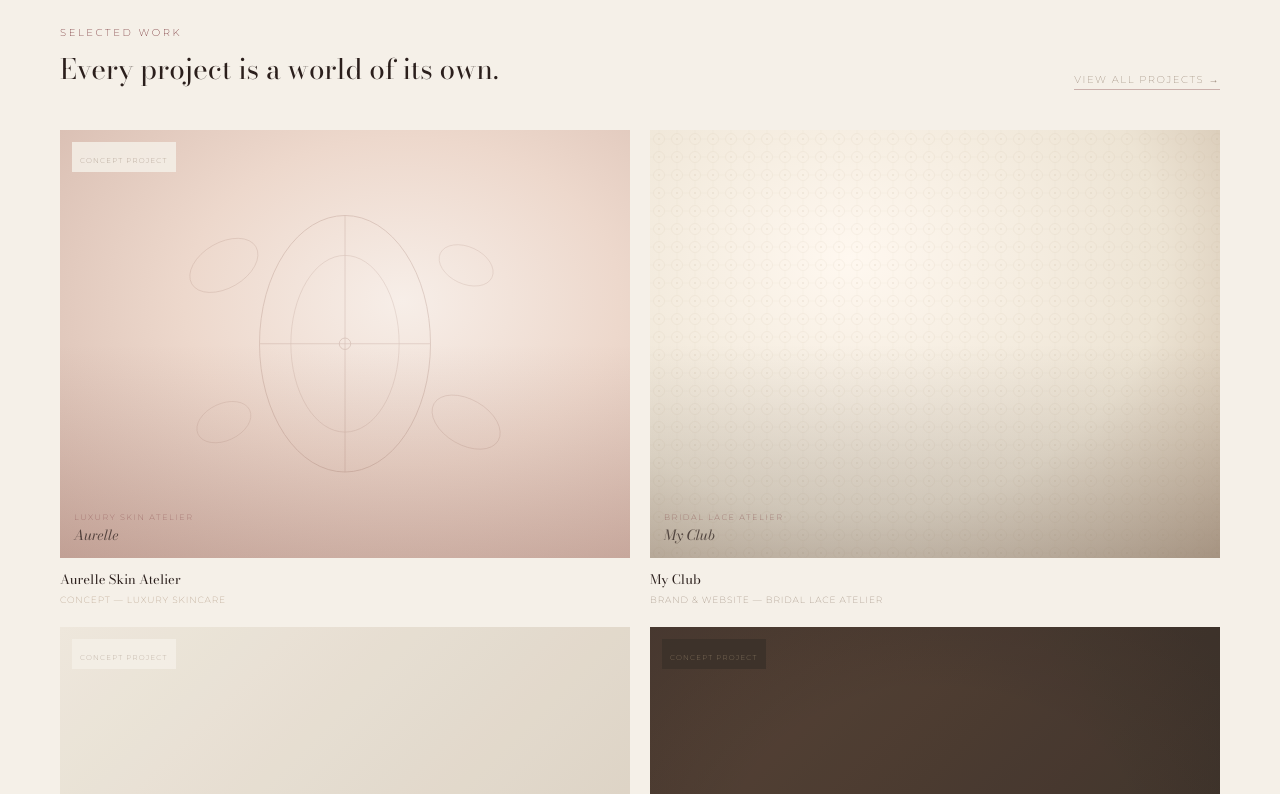
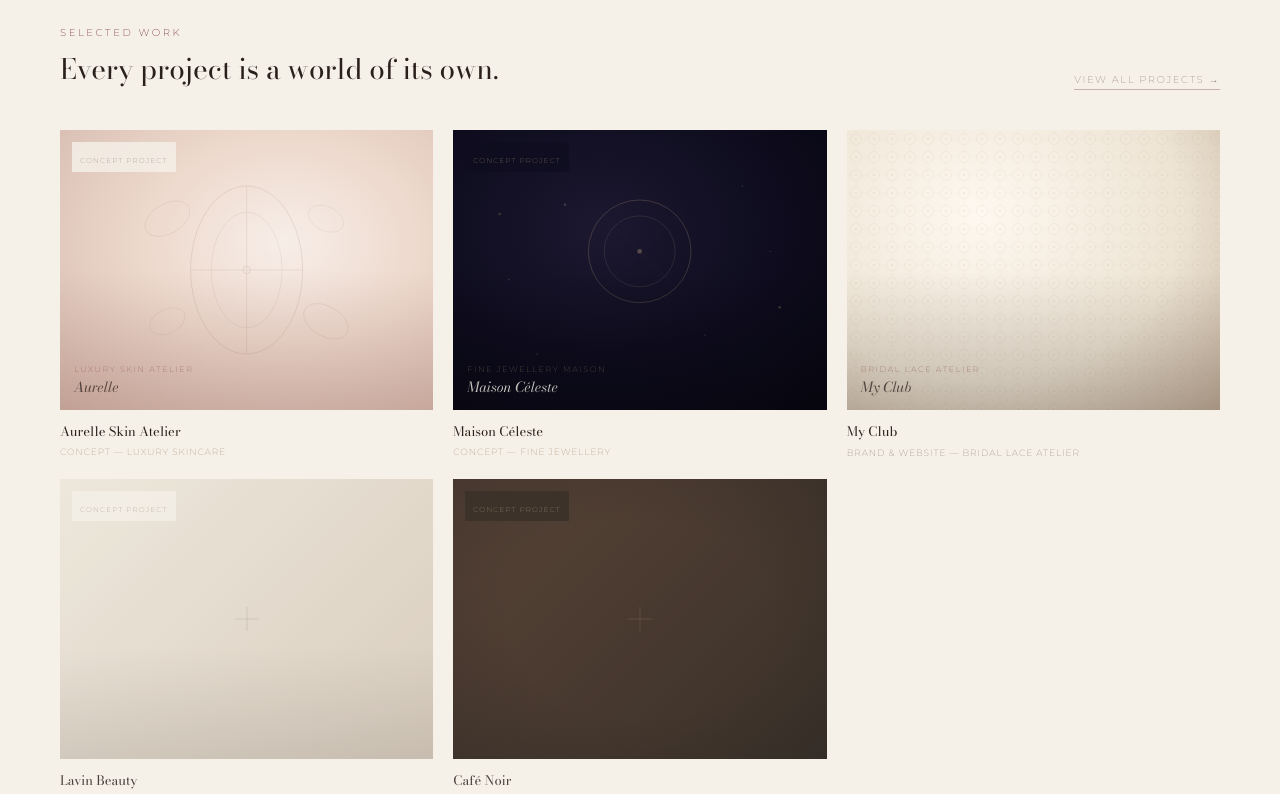
Before and after one commit to zeynepslaa/ZesiraStudio, a Next.js app: page / in a window 1280 px wide. Shown: the part 1340-2134 px from the top of the page. Built offline with nearby package versions, Linux system fonts and the light colour scheme.

Commit message:
Portfolio: Maison Celeste eklendi, 3-col grid

```diff
--- a/app/page.tsx
+++ b/app/page.tsx
@@ -269,7 +269,7 @@ export default function Home() {
           </div>
           <a href="#contact" style={{ fontFamily: "Montserrat, sans-serif", fontSize: "10px", letterSpacing: "0.16em", textTransform: "uppercase", color: "#9A8878", borderBottom: "0.5px solid rgba(107,30,36,0.3)", paddingBottom: "2px", textDecoration: "none" }}>View All Projects →</a>
         </div>
-        <div style={{ display: "grid", gridTemplateColumns: "repeat(2, 1fr)", gap: "20px" }}>
+        <div style={{ display: "grid", gridTemplateColumns: "repeat(3, 1fr)", gap: "20px" }}>
 
           {/* AURELLE — Concept, live external */}
           <a href="https://aurelle-nine.vercel.app" target="_blank" rel="noreferrer" className="work-card" style={{ cursor: "pointer", textDecoration: "none", color: "inherit", display: "block" }}>
@@ -298,6 +298,41 @@ export default function Home() {
             </div>
             <div style={{ fontSize: "13px", color: "#2B1F1C", marginBottom: "4px" }}>Aurelle Skin Atelier</div>
             <div style={{ fontFamily: "Montserrat, sans-serif", fontSize: "9px", letterSpacing: "0.1em", textTransform: "uppercase", color: "#B09880" }}>Concept — Luxury Skincare</div>
+          </a>
+
+          {/* MAISON CELESTE — Concept, live external */}
+          <a href="https://maison-celeste-xi.vercel.app" target="_blank" rel="noreferrer" className="work-card" style={{ cursor: "pointer", textDecoration: "none", color: "inherit", display: "block" }}>
+            <div style={{ aspectRatio: "4/3", marginBottom: "12px", position: "relative", overflow: "hidden" }}>
+              <div style={{ position: "absolute", inset: 0, background: "radial-gradient(ellipse at 40% 35%, #1C1830 0%, #0E0C1E 55%, #07060F 100%)" }} />
+              <svg style={{ position: "absolute", inset: 0, width: "100%", height: "100%", opacity: 0.5 }} xmlns="http://www.w3.org/2000/svg" viewBox="0 0 400 300">
+                <circle cx="200" cy="130" r="55" fill="none" stroke="#C4A882" strokeWidth="0.5" />
+                <circle cx="200" cy="130" r="38" fill="none" stroke="#C4A882" strokeWidth="0.3" />
+                <circle cx="200" cy="130" r="2.5" fill="#C4A882" opacity="0.7" />
+                <circle cx="120" cy="80" r="1.2" fill="#C4A882" opacity="0.6" />
+                <circle cx="310" cy="60" r="0.8" fill="#C4A882" opacity="0.5" />
+                <circle cx="60" cy="160" r="1" fill="#C4A882" opacity="0.4" />
+                <circle cx="350" cy="190" r="1.4" fill="#C4A882" opacity="0.55" />
+                <circle cx="270" cy="220" r="0.9" fill="#C4A882" opacity="0.45" />
+                <circle cx="90" cy="240" r="1.1" fill="#C4A882" opacity="0.4" />
+                <circle cx="340" cy="130" r="0.7" fill="#C4A882" opacity="0.5" />
+                <circle cx="50" cy="90" r="1.3" fill="#C4A882" opacity="0.5" />
+                <line x1="155" y1="85" x2="200" y2="130" stroke="#C4A882" strokeWidth="0.3" opacity="0.25" />
+                <line x1="245" y1="85" x2="200" y2="130" stroke="#C4A882" strokeWidth="0.3" opacity="0.25" />
+                <line x1="155" y1="175" x2="200" y2="130" stroke="#C4A882" strokeWidth="0.3" opacity="0.25" />
+                <line x1="245" y1="175" x2="200" y2="130" stroke="#C4A882" strokeWidth="0.3" opacity="0.25" />
+              </svg>
+              <div style={{ position: "absolute", inset: 0, background: "linear-gradient(to bottom, transparent 50%, rgba(7,6,15,0.5) 100%)" }} />
+              <div style={{ position: "absolute", top: "12px", left: "12px", zIndex: 3, background: "rgba(14,12,30,0.75)", padding: "3px 8px" }}>
+                <span style={{ fontFamily: "Montserrat, sans-serif", fontSize: "7px", letterSpacing: "0.18em", textTransform: "uppercase", color: "rgba(196,168,130,0.7)" }}>Concept Project</span>
+              </div>
+              <div style={{ position: "absolute", bottom: "12px", left: "14px", zIndex: 3 }}>
+                <div style={{ fontFamily: "Montserrat, sans-serif", fontSize: "8px", letterSpacing: "0.2em", textTransform: "uppercase", color: "rgba(196,168,130,0.5)", marginBottom: "2px" }}>Fine Jewellery Maison</div>
+                <div style={{ fontSize: "14px", color: "rgba(245,240,232,0.8)", fontStyle: "italic" }}>Maison Céleste</div>
+              </div>
+              <div style={{ position: "absolute", bottom: "10px", right: "10px", zIndex: 3, background: "#6B1E24", color: "#F5F0E8", fontFamily: "Montserrat, sans-serif", fontSize: "9px", padding: "3px 8px", opacity: 0, transition: "opacity 0.4s" }} className="card-arrow">↗</div>
+            </div>
+            <div style={{ fontSize: "13px", color: "#2B1F1C", marginBottom: "4px" }}>Maison Céleste</div>
+            <div style={{ fontFamily: "Montserrat, sans-serif", fontSize: "9px", letterSpacing: "0.1em", textTransform: "uppercase", color: "#B09880" }}>Concept — Fine Jewellery</div>
           </a>
 
           {/* MY CLUB — Real project */}
```
Also changed, not shown: 1 other file (tests, documents, lock files or other folders).
